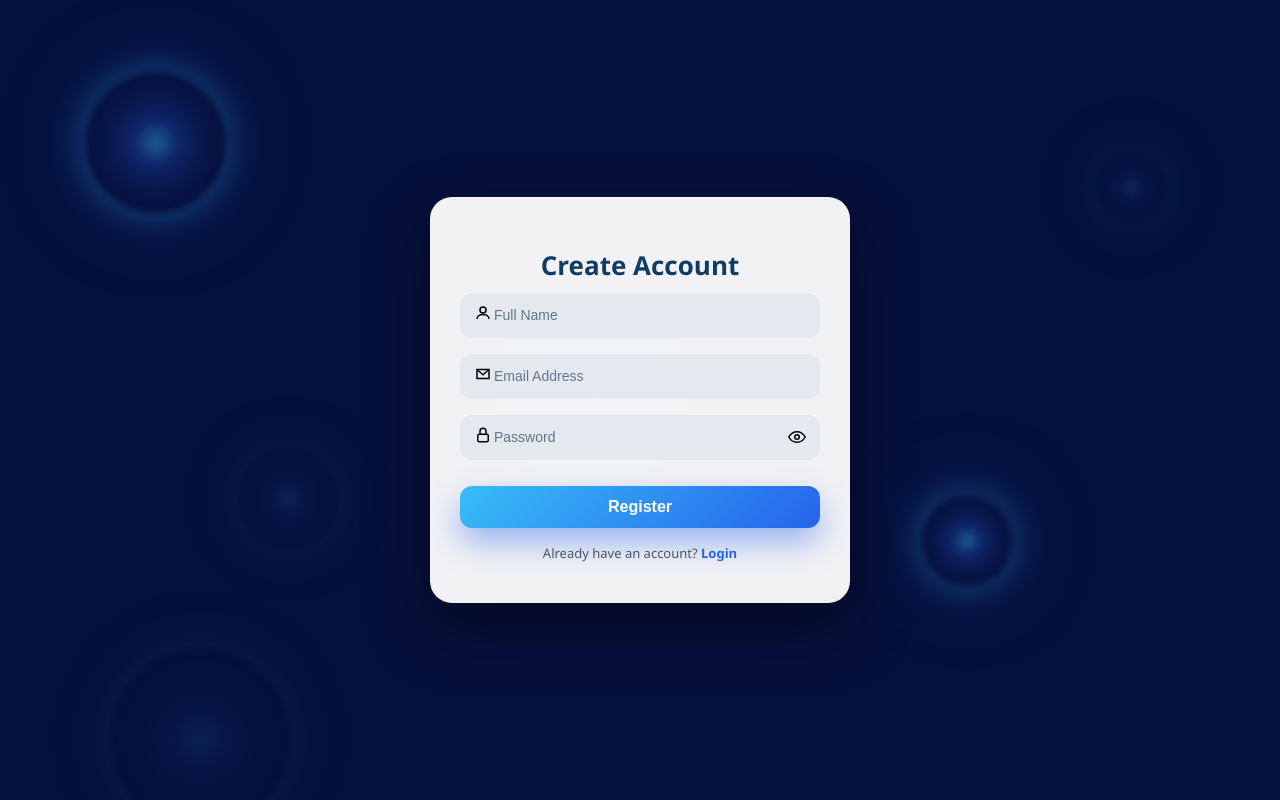
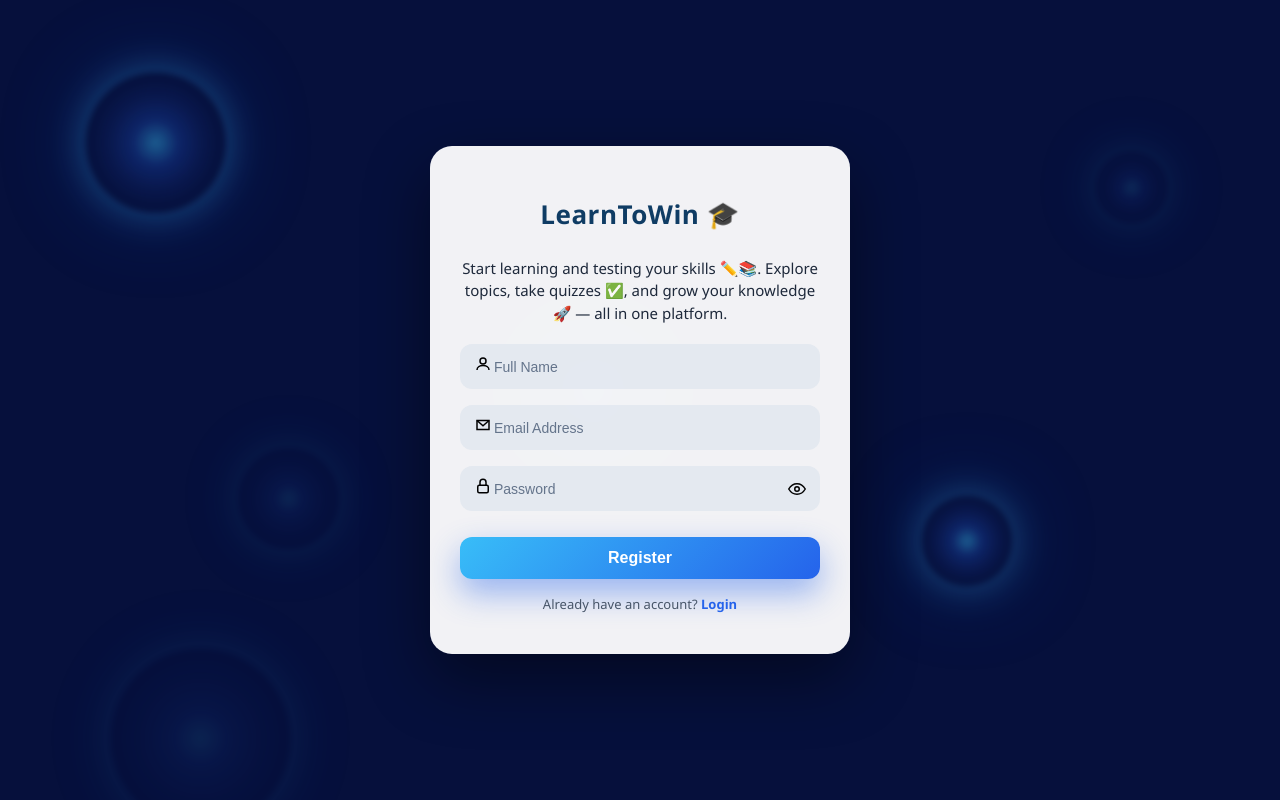
Before and after one commit to Padma-darsi/LearnToWin-Skill-Based-Learning-And-Assessment-Platform, a React (Vite) app in the folder client/: page / in a window 1280 px wide. Both pictures are taken after a click on the element "Register". Built offline with nearby package versions, Linux system fonts and the light colour scheme.

Commit message:
adding screenshots folder

```diff
--- a/client/src/pages/auth/Register.jsx
+++ b/client/src/pages/auth/Register.jsx
@@ -49,8 +49,10 @@ function Register() {
        <div className="floating-light light7"></div>
 
       <div className="auth-card">
-        <h2>Create Account</h2>
-
+      <h2>LearnToWin 🎓</h2>
+  <h3>
+    Start learning and testing your skills ✏️📚. Explore topics, take quizzes ✅, and grow your knowledge 🚀 — all in one platform.
+  </h3>
         {error && <p className="error-text">{error}</p>}
 
         <form onSubmit={handleSubmit}>
--- a/client/src/pages/auth/register.css
+++ b/client/src/pages/auth/register.css
@@ -2,22 +2,41 @@
    PAGE BACKGROUND
 ========================= */
 .auth-container {
-  min-height: 100vh;
+  width: 100vw;
+  height: 100vh;
   display: flex;
   justify-content: center;
   align-items: center;
   background: #06103c;
-  position: fixed;
-  inset: 0;
-  overflow: hidden;
+  position: fixed; /* stays fixed */
+  inset: 0;       /* top:0; right:0; bottom:0; left:0 */
+  overflow: hidden; /* no scrolling */
   font-family: "Segoe UI", sans-serif;
+}
+/* =========================
+   TITLE & SUBTITLE
+========================= */
+.auth-card h2 {
+  font-size: 28px;           /* slightly bigger */
+  color: #0f3c64;            /* deep blue */
+  margin-bottom: 8px;
+  font-weight: 700;
+  letter-spacing: 0.5px;
+}
+
+.auth-card h3 {
+  font-size: 15px;           /* clear, readable for subheading */
+  color: #1e293b;            /* darker slate color */
+  font-weight: 500;
+  margin-bottom: 20px;
+  line-height: 1.5;
 }
 
 /* =========================
    FLOATING BUBBLES / LIGHTS
 ========================= */
 .floating-light {
-  position: absolute;
+  position: absolute; /* inside container */
   border-radius: 50%;
   background: radial-gradient(
     circle,
@@ -31,21 +50,20 @@
   box-shadow:
     0 0 40px rgba(56, 189, 248, 0.35),
     0 0 90px rgba(37, 99, 235, 0.25);
+  pointer-events: none;
+  z-index: 0; /* behind card */
 }
 
 /* Bubble sizes & positions */
 .light1 { width: 140px; height: 140px; top: 8%; left: 6%; }
 .light2 { width: 90px; height: 90px; top: 62%; left: 72%; animation-delay: 3s; }
 .light3 { width: 110px; height: 110px; top: 42%; left: 42%; animation-delay: 6s; }
-
 .light4 { width: 70px; height: 70px; top: 18%; left: 85%; opacity: 0.35; }
 .light5 { width: 180px; height: 180px; top: 80%; left: 8%; opacity: 0.25; }
 .light6 { width: 100px; height: 100px; top: 55%; left: 18%; opacity: 0.28; }
 .light7 { width: 60px; height: 60px; top: 30%; left: 58%; opacity: 0.2; }
 .light8 { width: 130px; height: 130px; top: 6%; left: 36%; opacity: 0.3; }
 .light9 { width: 80px; height: 80px; top: 88%; left: 66%; opacity: 0.32; }
-
-/* EXTRA NEW BUBBLES */
 .light10 { width: 50px; height: 50px; top: 70%; left: 40%; opacity: 0.18; }
 .light11 { width: 65px; height: 65px; top: 22%; left: 22%; opacity: 0.22; }
 .light12 { width: 95px; height: 95px; top: 50%; left: 85%; opacity: 0.26; }
@@ -65,11 +83,20 @@
   border-radius: 22px;
   padding: 28px 30px;
   width: 360px;
+  max-height: 90vh; /* fits inside viewport */
+  overflow-y: auto; /* internal scroll only if needed */
   box-shadow: 0 25px 65px rgba(0,0,0,0.45);
   text-align: center;
   position: relative;
-  z-index: 2;
+  z-index: 1;
+  display: flex;
+  flex-direction: column;
+  justify-content: center;
 }
+
+/* Hide internal scrollbar */
+.auth-card::-webkit-scrollbar { display: none; }
+.auth-card { -ms-overflow-style: none; scrollbar-width: none; }
 
 /* =========================
    TITLE & SUBTITLE
@@ -110,32 +137,12 @@
   color: #0f172a;
 }
 
-.input-wrapper input::placeholder {
-  color: #64748b;
-}
-
-/* =========================
-   STUDENT ROLE SELECT (SPECIAL)
-========================= */
-.select-wrapper select {
-  appearance: none;
-  cursor: pointer;
-  font-weight: 600;
-}
-
-.select-wrapper::after {
-  content: "▾";
-  margin-left: 8px;
-  color: #334155;
-  font-size: 14px;
-}
+.input-wrapper input::placeholder { color: #64748b; }
 
 /* =========================
    PASSWORD EYE
 ========================= */
-.password-wrapper {
-  position: relative;
-}
+.password-wrapper { position: relative; }
 
 .toggle-password {
   position: absolute;
@@ -183,16 +190,11 @@
   text-decoration: none;
 }
 
-.auth-footer a:hover {
-  text-decoration: underline;
-}
+.auth-footer a:hover { text-decoration: underline; }
 
 /* =========================
    RESPONSIVE
 ========================= */
 @media (max-width: 480px) {
-  .auth-card {
-    width: 300px;
-    padding: 22px;
-  }
+  .auth-card { width: 300px; padding: 22px; max-height: 85vh; }
 }
```
Also changed, not shown: 2 other files (tests, documents, lock files or other folders).
